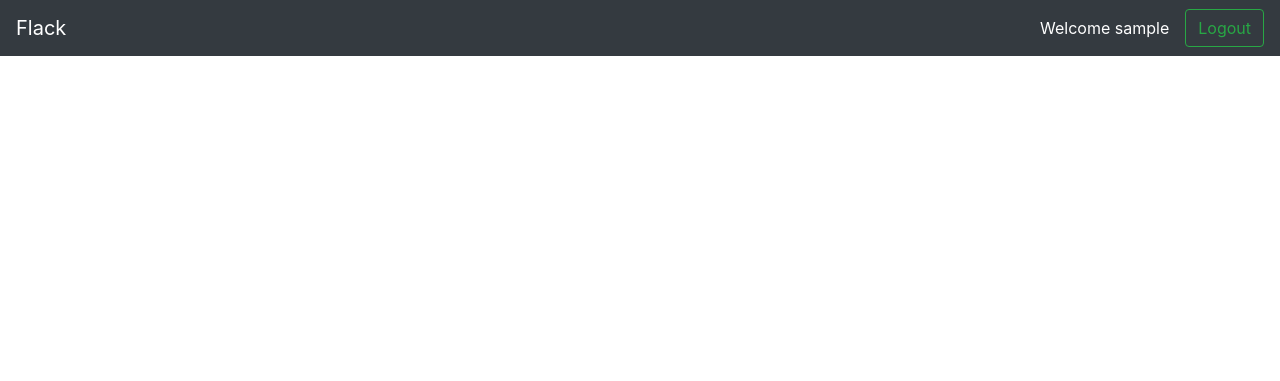
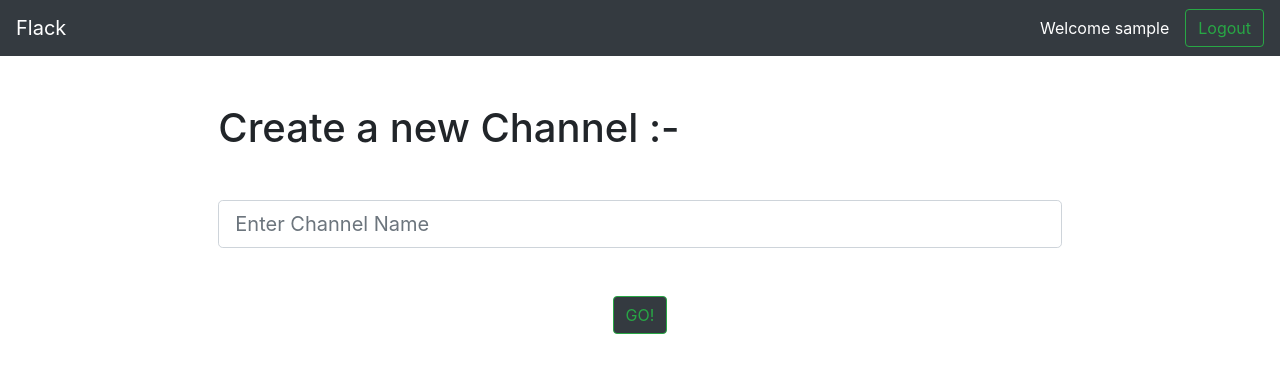
Before and after one commit to HashirGJ8842/Flack, a Flask app: page /home in a window 1280 px wide. Shown: the top 381 px of the page. Run offline with Flask 2, Linux system fonts and the light colour scheme; the visitor is signed in with stand-in values (Sample User, id 1); some libraries are stand-ins or nearby versions.

Commit message:
Added adding Channels Section

```diff
--- a/application.py
+++ b/application.py
@@ -1,4 +1,4 @@
-from flask import Flask, render_template, request, flash, session, url_for
+from flask import Flask, render_template, request, flash, session, url_for, redirect
 from flask_session import Session
 
 
@@ -7,21 +7,35 @@ app.config['SECRET_KEY'] = 'POP'
 app.config['SESSION_PERMANENT'] = False
 app.config['SESSION_TYPE'] = 'filesystem'
 Session(app)
+channels = []
+channels_name = []
+for i in channels:
+    channels_name.append(i['name'])
 
 
 @app.route('/', methods=['GET', 'POST'])
 @app.route('/home', methods=['GET', 'POST'])
 def home():
+    if session.get('channel') == None:
+        session['channel'] = None
     if session.get('username') == None:
         session['username'] = None
     if request.method == "POST":
-        session['username'] = request.form.get('display_name')
-        flash(f'You\'re now logged in as {session["username"]}', 'success')
-    return render_template('home.html', display_name=session['username'])
+        if session['username'] == None:
+            session['username'] = request.form.get('display_name')
+            flash(f'You\'re now logged in as {session["username"]}', 'success')
+        else:
+            if request.form.get("channel") in channels_name:
+                flash(f'Channel name {request.form.get("channel")} already exists, please take a different name', 'danger')
+                return render_template('home.html', display_name=session['username'], channel=session['channel'], channels=channels, channels_name=channels_name)
+            session['channel'] = request.form.get('channel')
+            channels.append({'name': request.form.get('channel')})
+            channels_name.append(request.form.get('channel'))
+    return render_template('home.html', display_name=session['username'], channel=session['channel'], channels=channels, channels_name=channels_name)
 
 
 @app.route('/logout', methods=['POST', 'GET'])
 def logout():
     session['username'] = None
     flash(f'You\'re now logged out', 'primary')
-    return render_template('home.html', display_name=session['username'])
+    return redirect('home')
--- a/templates/home.html
+++ b/templates/home.html
@@ -2,6 +2,7 @@
 <html lang="en">
   <head>
     <!-- Required meta tags -->
+      <script src="static/index.js"></script>
     <meta charset="utf-8">
     <meta name="viewport" content="width=device-width, initial-scale=1, shrink-to-fit=no">
 
@@ -42,7 +43,47 @@
     </div>
     <div class="row">
         {% if display_name %}
+        {% if channel %}
+        <div class="col-1 col-lg-2">
 
+        </div>
+        <div class="col-lg-8 col-10 mt-5">
+            <h1> Create a new Channel :- </h1>
+            <form method="post" action="">
+            <input class="form-control form-control-lg mt-5" placeholder="Enter Channel Name" name="channel">
+                <div class="mt-5 py-auto">
+                    <center>
+                <button class="btn btn-outline-success btn-dark"> GO! </button>
+                        </center>
+                    </div>
+            </form>
+            <ul class="mt-5">
+                {% for i in channels_name %}
+                <div onclick="" <li>{{ i }}</li>
+                {% endfor %}
+            </ul>
+        </div>
+        {% else %}
+        <div class="col-1 col-lg-2">
+
+        </div>
+        <div class="col-lg-8 col-10 mt-5">
+            <h1> Create a new Channel :- </h1>
+            <form method="post" action="">
+            <input class="form-control form-control-lg mt-5" placeholder="Enter Channel Name" name="channel">
+                <div class="mt-5 py-auto">
+                    <center>
+                <button class="btn btn-outline-success btn-dark"> GO! </button>
+                        </center>
+                    </div>
+            </form>
+            <ul>
+                {% for i in channels_name %}
+                <li> {{ i }} </li>
+                {% endfor %}
+            </ul>
+        </div>
+        {% endif %}
         {% else %}
         <div class="col-1 col-lg-2">
 
```
Also changed, not shown: static/index.js (added).
